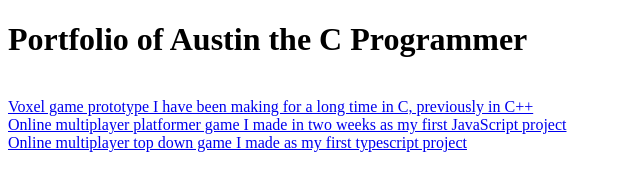
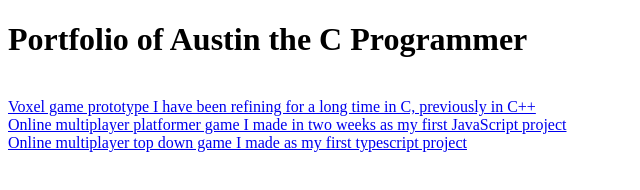
Before and after one commit to electrolys/portfolio, a plain HTML site: page index.html in a window 1280 px wide. Shown: the full height of the page, 0-640 px from the left. Drawn offline with Linux system fonts and the light colour scheme.

Commit message:
Update index.html

```diff
--- a/index.html
+++ b/index.html
@@ -5,7 +5,7 @@
   </head>
   <br>
   <body>
-    <a href=https://www.youtube.com/watch?v=AxeFeVL-TbA> Voxel game prototype I have been making for a long time in C, previously in C++</a> <br>
+    <a href=https://www.youtube.com/watch?v=AxeFeVL-TbA> Voxel game prototype I have been refining for a long time in C, previously in C++</a> <br>
     <a href=https://thefdxgame.onrender.com> Online multiplayer platformer game I made in two weeks as my first JavaScript project </a> <br>
     <a href=https://thedungeongame.onrender.com> Online multiplayer top down game I made as my first typescript project </a> <br>
   </body>
```
